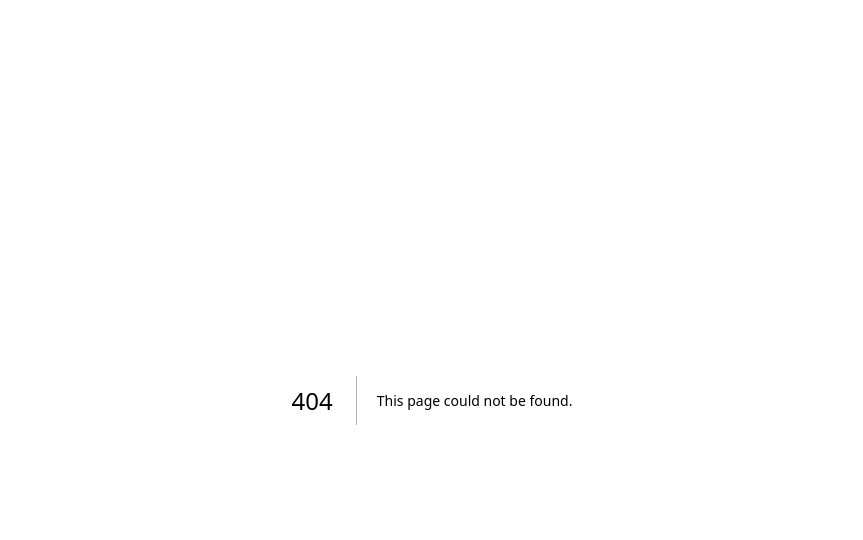
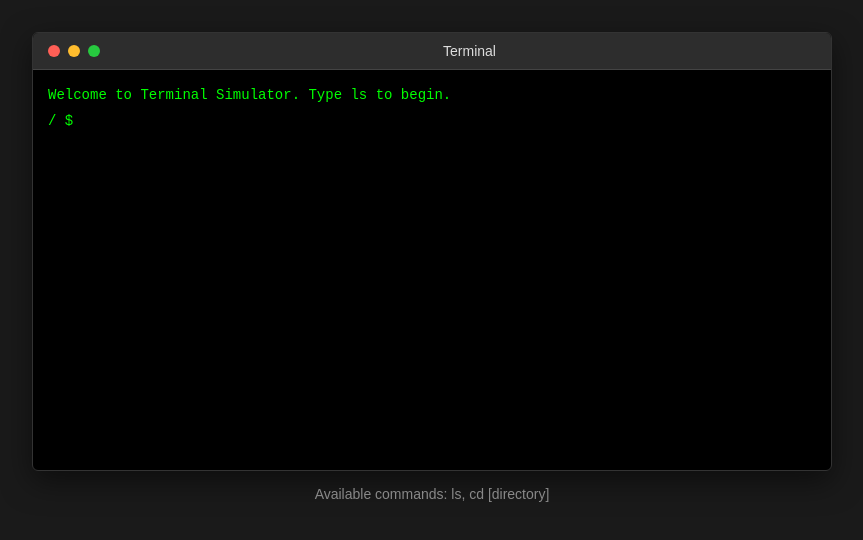
Before and after one commit to corny775/ctfweb, a Next.js app: page /terminal in a window 1280 px wide. Before the commit this address had no page. Shown: the top 540 px of the page, without its empty margins (208-1071 px from the left). Built offline with nearby package versions, Linux system fonts and the light colour scheme.

Commit message:
terminal

```diff
--- a/src/pages/home.js
+++ b/src/pages/home.js
@@ -99,7 +99,7 @@ export default function Home() {
         <div className={styles.instructions}>
           <h2>How to Play</h2>
           <ol>
-            <li><Link href="/level/Level1">inspect element</Link></li>
+            <li><Link href="/level/level1">inspect element</Link></li>
             <li><Link href="/level/level5">Network Detective</Link></li>
             <li><Link href="/level/level7">Source Mapper</Link></li>
           </ol>
--- a/src/pages/level/geogussr.js
+++ b/src/pages/level/geogussr.js
@@ -212,7 +212,7 @@ export default function SquidGeoGuessr() {
               onClick={restartGame}
               className={styles.playAgainButton}
             >
-              {gameState.winner ? "Flag : TECHNIX{so_much_finding}" : "Try Again"}
+              {gameState.winner ? "next clue:https://www.youtube.com/watch?v=jVpsLMCIB0Y&t=442s" : "Try Again"}
             </button>
           </div>
         </div>
--- /dev/null
+++ b/src/pages/terminal.js
@@ -0,0 +1,132 @@
+import React, { useState, useRef, useEffect } from 'react';
+import styles from '@/styles/terminal.module.css';
+
+const Terminal = () => {
+  const [input, setInput] = useState('');
+  const [history, setHistory] = useState(['Welcome to Terminal Simulator. Type ls to begin.']);
+  const [currentDirectory, setCurrentDirectory] = useState('/');
+  const inputRef = useRef(null);
+  const terminalRef = useRef(null);
+
+  // File system structure
+  const fileSystem = {
+    '/': ['game', 'timestamp'],
+    '/game': ['/level/geogussr', '/level/l3', 'level/abba'],
+    '/timestamp': ['1:38', '12:56', '6:90']
+  };
+
+  // Focus input when component mounts or terminal is clicked
+  useEffect(() => {
+    if (inputRef.current) {
+      inputRef.current.focus();
+    }
+  }, []);
+
+  const handleClick = () => {
+    if (inputRef.current) {
+      inputRef.current.focus();
+    }
+  };
+
+  // Handle input change
+  const handleInputChange = (e) => {
+    setInput(e.target.value);
+  };
+
+  // Process the command when Enter is pressed
+  const handleKeyDown = (e) => {
+    if (e.key === 'Enter') {
+      const newHistory = [...history, `${currentDirectory} $ ${input}`];
+
+      // Process the command
+      const command = input.trim().split(' ');
+
+      if (command[0] === 'ls') {
+        if (fileSystem[currentDirectory]) {
+          newHistory.push(fileSystem[currentDirectory].join('  '));
+        } else {
+          newHistory.push('Directory not found');
+        }
+      }
+      else if (command[0] === 'cd') {
+        if (command.length === 1 || command[1] === '~' || command[1] === '/') {
+          setCurrentDirectory('/');
+          newHistory.push('Changed directory to /');
+        } else {
+          const targetDir = command[1];
+
+          if (fileSystem[currentDirectory].includes(targetDir)) {
+            const newDir = currentDirectory === '/'
+              ? `/${targetDir}`
+              : `${currentDirectory}/${targetDir}`;
+
+            if (fileSystem[newDir]) {
+              setCurrentDirectory(newDir);
+              newHistory.push(`Changed directory to ${newDir}`);
+            } else {
+              newHistory.push(`${targetDir} is not a directory`);
+            }
+          } else {
+            newHistory.push(`Directory ${targetDir} not found`);
+          }
+        }
+      }
+      else {
+        newHistory.push(`Command not found: ${command[0]}`);
+      }
+
+      setHistory(newHistory);
+      setInput('');
+
+      // Scroll to bottom
+      setTimeout(() => {
+        if (terminalRef.current) {
+          terminalRef.current.scrollTop = terminalRef.current.scrollHeight;
+        }
+      }, 0);
+    }
+  };
+
+  return (
+    <div className={styles.terminalContainer}>
+      <div className={styles.terminalWindow}>
+        <div className={styles.terminalHeader}>
+          <div className={styles.terminalButtons}>
+            <div className={styles.terminalButton} style={{ backgroundColor: '#ff5f56' }}></div>
+            <div className={styles.terminalButton} style={{ backgroundColor: '#ffbd2e' }}></div>
+            <div className={styles.terminalButton} style={{ backgroundColor: '#27c93f' }}></div>
+          </div>
+          <div className={styles.terminalTitle}>Terminal</div>
+        </div>
+        <div
+          ref={terminalRef}
+          className={styles.terminalContent}
+          onClick={handleClick}
+        >
+          {history.map((line, index) => (
+            <div key={index} className={styles.terminalLine}>
+              {line}
+            </div>
+          ))}
+          <div className={styles.terminalPrompt}>
+            <span>{currentDirectory} $ </span>
+            <input
+              ref={inputRef}
+              type="text"
+              value={input}
+              onChange={handleInputChange}
+              onKeyDown={handleKeyDown}
+              className={styles.terminalInput}
+              autoFocus
+            />
+          </div>
+        </div>
+      </div>
+      <div className={styles.terminalHelp} >
+        Available commands: ls, cd [directory]
+      </div>
+    </div>
+  );
+};
+
+export default Terminal;
--- /dev/null
+++ b/src/styles/terminal.module.css
@@ -0,0 +1,86 @@
+.terminalContainer {
+    padding: 2rem;
+    min-height: 100vh;
+    background-color: #1a1a1a;
+    display: flex;
+    flex-direction: column;
+    align-items: center;
+  }
+
+  .terminalWindow {
+    width: 100%;
+    max-width: 800px;
+    background-color: #000;
+    border-radius: 6px;
+    box-shadow: 0 10px 30px rgba(0, 0, 0, 0.5);
+    overflow: hidden;
+    border: 1px solid #333;
+  }
+
+  .terminalHeader {
+    background-color: #2d2d2d;
+    padding: 10px 15px;
+    display: flex;
+    align-items: center;
+    border-bottom: 1px solid #444;
+  }
+
+  .terminalButtons {
+    display: flex;
+    margin-right: 15px;
+  }
+
+  .terminalButton {
+    width: 12px;
+    height: 12px;
+    border-radius: 50%;
+    margin-right: 8px;
+  }
+
+  .terminalTitle {
+    flex-grow: 1;
+    text-align: center;
+    font-size: 14px;
+    color: #ddd;
+  }
+
+  .terminalContent {
+    padding: 15px;
+    height: 400px;
+    overflow-y: auto;
+    font-family: 'Courier New', monospace;
+    font-size: 14px;
+    line-height: 1.5;
+    color: #00ff00;
+  }
+
+  .terminalLine {
+    margin-bottom: 5px;
+    word-break: break-word;
+    white-space: pre-wrap;
+  }
+
+  .terminalPrompt {
+    display: flex;
+    align-items: center;
+    margin-top: 5px;
+  }
+
+  .terminalInput {
+    background-color: transparent;
+    border: none;
+    color: #00ff00;
+    font-family: 'Courier New', monospace;
+    font-size: 14px;
+    outline: none;
+    flex-grow: 1;
+    margin-left: 5px;
+    caret-color: #00ff00;
+  }
+
+  .terminalHelp {
+    margin-top: 15px;
+    color: #888;
+    font-size: 14px;
+    text-align: center;
+  }
```
Also changed, not shown: public/message.txt, public/robot.txt.
